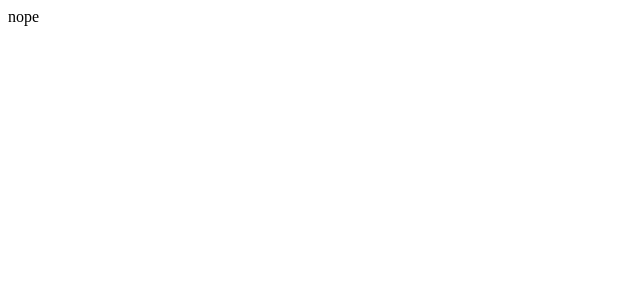
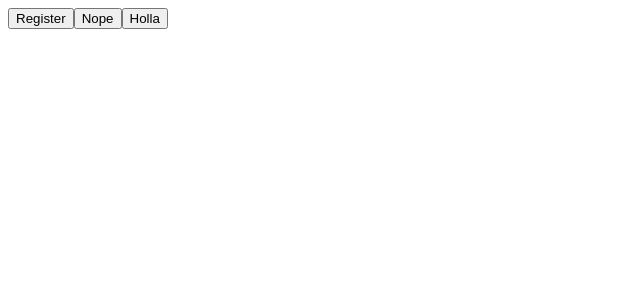
Before and after one commit to SenglayPann/React-comps, a React (Vite) app: page / in a window 1280 px wide. Shown: the top 300 px of the page, without its empty margins (0-640 px from the left). Built offline with nearby package versions, Linux system fonts and the light colour scheme.

Commit message:
the cildren prop

```diff
--- a/src/App.jsx
+++ b/src/App.jsx
@@ -1,9 +1,13 @@
 import { useState } from 'react'
-
+import Button from './components/Button'
 function App() {
 
   return (
-    <div>nope</div>
+    <div>
+      <Button>Register</Button>
+      <Button>Nope</Button>
+      <Button>Holla</Button>
+    </div>
   )
 }
 
--- /dev/null
+++ b/src/components/Button.jsx
@@ -0,0 +1,7 @@
+function Button({ children }) {
+    return (
+        <button>{ children }</button>
+    );
+}
+
+export default Button
```
